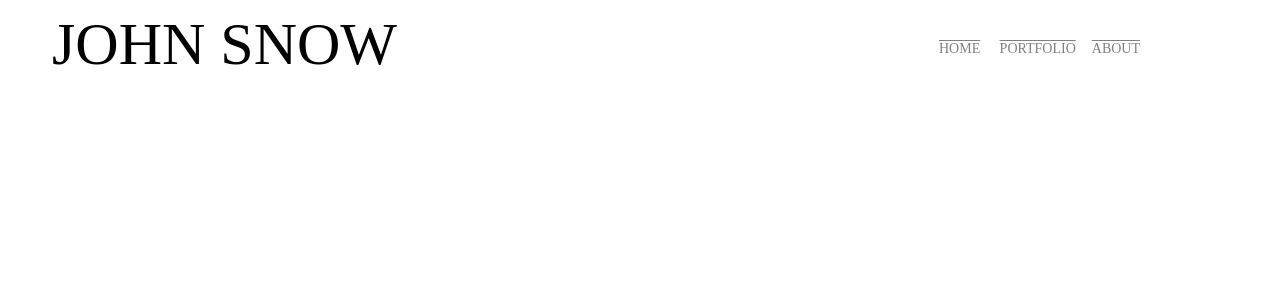
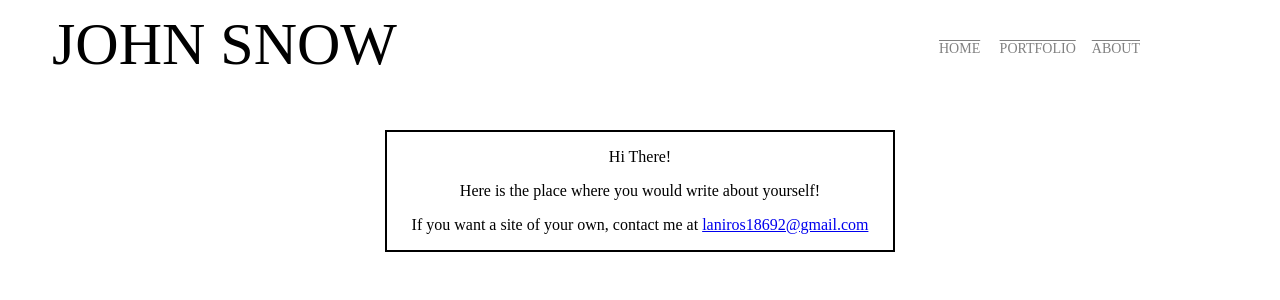
Before and after one commit to Laniros/template, a React (Create React App) app: page /about in a window 1280 px wide. Shown: the top 300 px of the page. Built offline with nearby package versions, Linux system fonts and the light colour scheme; a web font is replaced by a local one.

Commit message:
added small about page

```diff
--- a/src/App.js
+++ b/src/App.js
@@ -1,7 +1,8 @@
 import "./App.css";
 import Bar from "./Menu/Appbar.js";
-import Homepage from "./Homepage";
-import Portfolio from "./Portfolio";
+import Homepage from "./components/Homepage";
+import Portfolio from "./components/Portfolio";
+import About from "./components/About";
 import { createMuiTheme, ThemeProvider } from "@material-ui/core/styles";
 import { BrowserRouter as Router, Route } from "react-router-dom";
 
@@ -16,7 +17,9 @@ function App() {
     <Router>
       <ThemeProvider theme={theme}>
         <Bar />
-        <Route path="/about"></Route>
+        <Route path="/about">
+          <About />
+        </Route>
         <Route path="/portfolio">
           <Portfolio />
         </Route>
--- /dev/null
+++ b/src/components/About.js
@@ -0,0 +1,31 @@
+import React from "react";
+import CssBaseline from "@material-ui/core/CssBaseline";
+import Typography from "@material-ui/core/Typography";
+import Box from "@material-ui/core/Box";
+import { makeStyles } from "@material-ui/core/styles";
+
+function About() {
+  const useStyles = makeStyles(() => ({
+    box: {
+      marginTop: "40px",
+      textAlign: "center",
+      border: "2px solid black",
+      height: "80%",
+      width: "40%",
+      margin: "auto",
+    },
+  }));
+  const classes = useStyles();
+  return (
+    <Box className={classes.box}>
+      <p>Hi There!</p>
+      <p>Here is the place where you would write about yourself!</p>
+      <p>
+        If you want a site of your own, contact me at{" "}
+        <a href="mailto:laniros18692@gmail.com">laniros18692@gmail.com</a>
+      </p>
+    </Box>
+  );
+}
+
+export default About;
--- a/src/Homepage.js
+++ b/src/components/Homepage.js
@@ -2,7 +2,7 @@ import React, { useState } from "react";
 import { makeStyles } from "@material-ui/core/styles";
 import GridList from "@material-ui/core/GridList";
 import GridListTile from "@material-ui/core/GridListTile";
-import tileData from "./tileData";
+import tileData from "../tileData";
 import CircularProgress from "@material-ui/core/CircularProgress";
 import Modal from "@material-ui/core/Modal";
 import Backdrop from "@material-ui/core/Backdrop";
@@ -32,7 +32,6 @@ const useStyles = makeStyles((theme) => ({
     margin: "auto",
     position: "fixed",
   },
-
   paper: {
     backgroundColor: theme.palette.background.paper,
     border: "2px solid #000",
--- a/src/Portfolio.js
+++ b/src/components/Portfolio.js
@@ -1,8 +1,6 @@
 import React, { useEffect, useState } from "react";
 import { makeStyles } from "@material-ui/core/styles";
-import GridList from "@material-ui/core/GridList";
-import GridListTile from "@material-ui/core/GridListTile";
-import tileData from "./tileData";
+import tileData from "../tileData";
 import CircularProgress from "@material-ui/core/CircularProgress";
 import Modal from "@material-ui/core/Modal";
 import Backdrop from "@material-ui/core/Backdrop";
```
